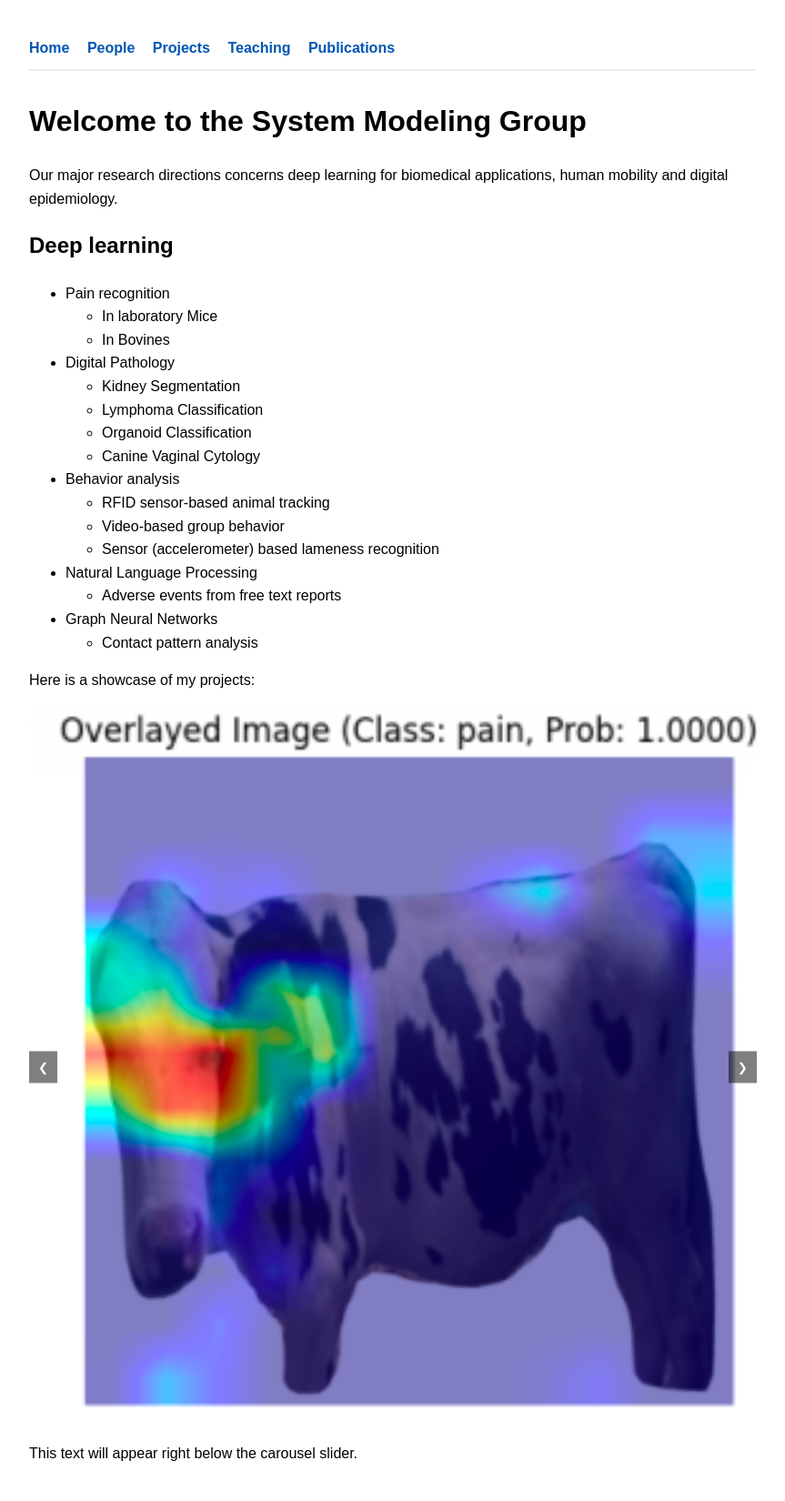
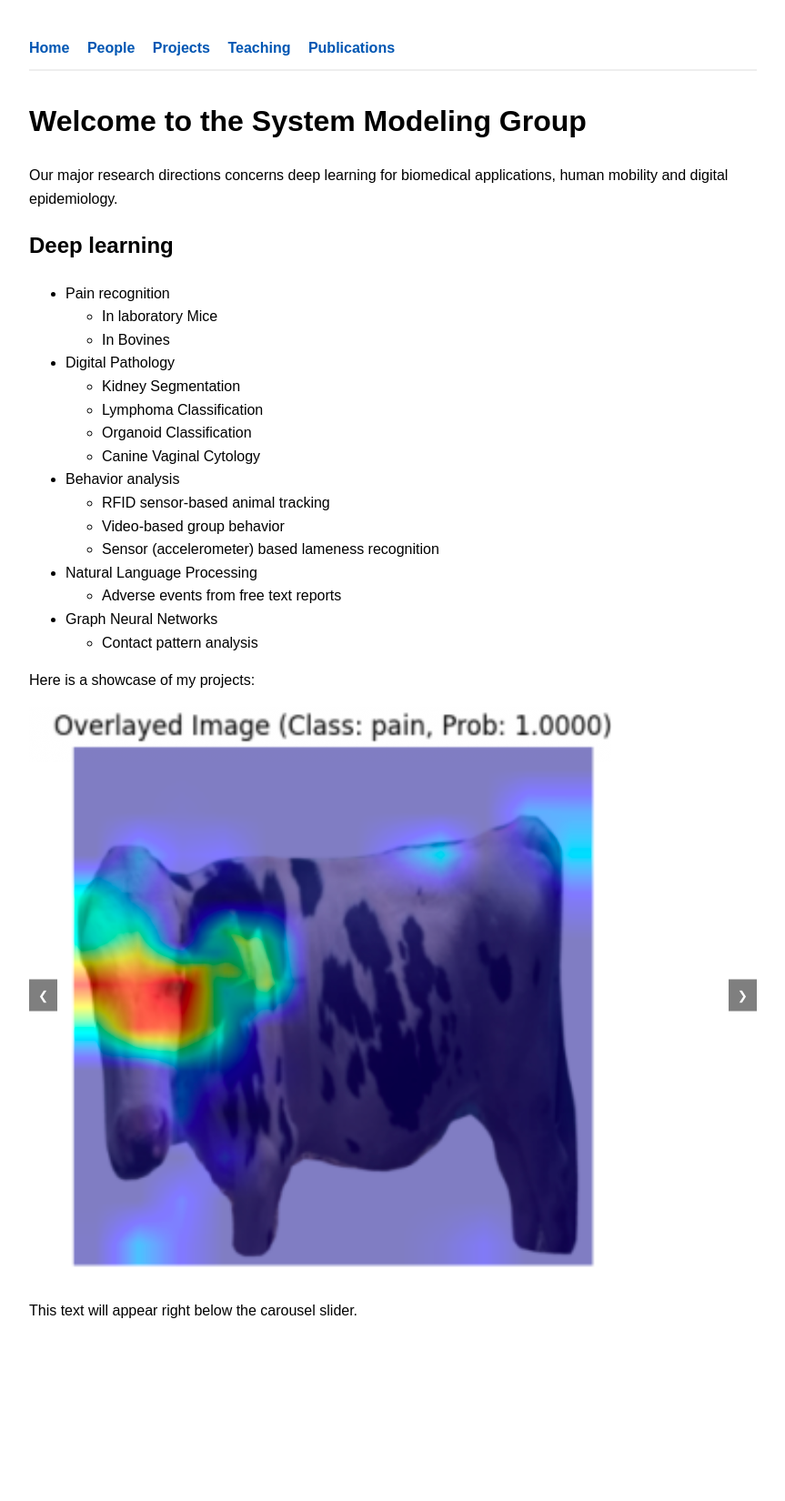
Before and after one commit to vitaly-belik/sysmod.github.io, a Jekyll site: the page built from index.md, in a window 1280 px wide. Shown: the whole page at 91% size, without its empty margins (208-1071 px from the left). Built offline with Jekyll 4.4.1, drawn with Linux system fonts in a browser that asks for light colours; our own code applies the rules of GitHub Pages for plain Markdown files; after the commit the page ends 1494 px from its top, so only the background shows below that.

Commit message:
Update carousel.html

```diff
--- a/_includes/carousel.html
+++ b/_includes/carousel.html
@@ -15,7 +15,7 @@
   .carousel-container { position: relative; max-width: 100%; margin: auto; overflow: hidden; }
   .carousel-slides .slide { display: none; }
   .carousel-slides .slide.active { display: block; }
-  .carousel-slides img { width: 100%; height: auto; }
+  .carousel-slides img { width: 80%; height: auto; }
   .prev, .next { position: absolute; top: 50%; transform: translateY(-50%); background: rgba(0,0,0,0.5); color: white; padding: 10px; border: none; cursor: pointer; }
   .next { right: 0; }
 </style>
```
